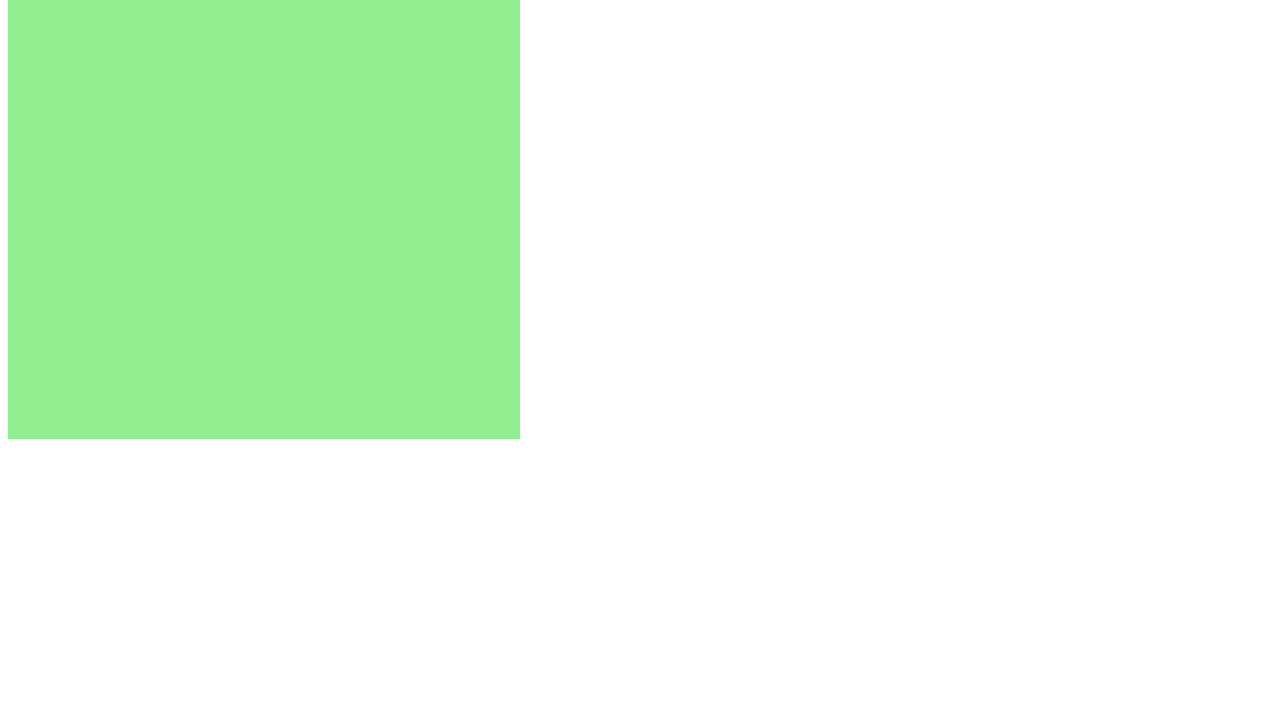
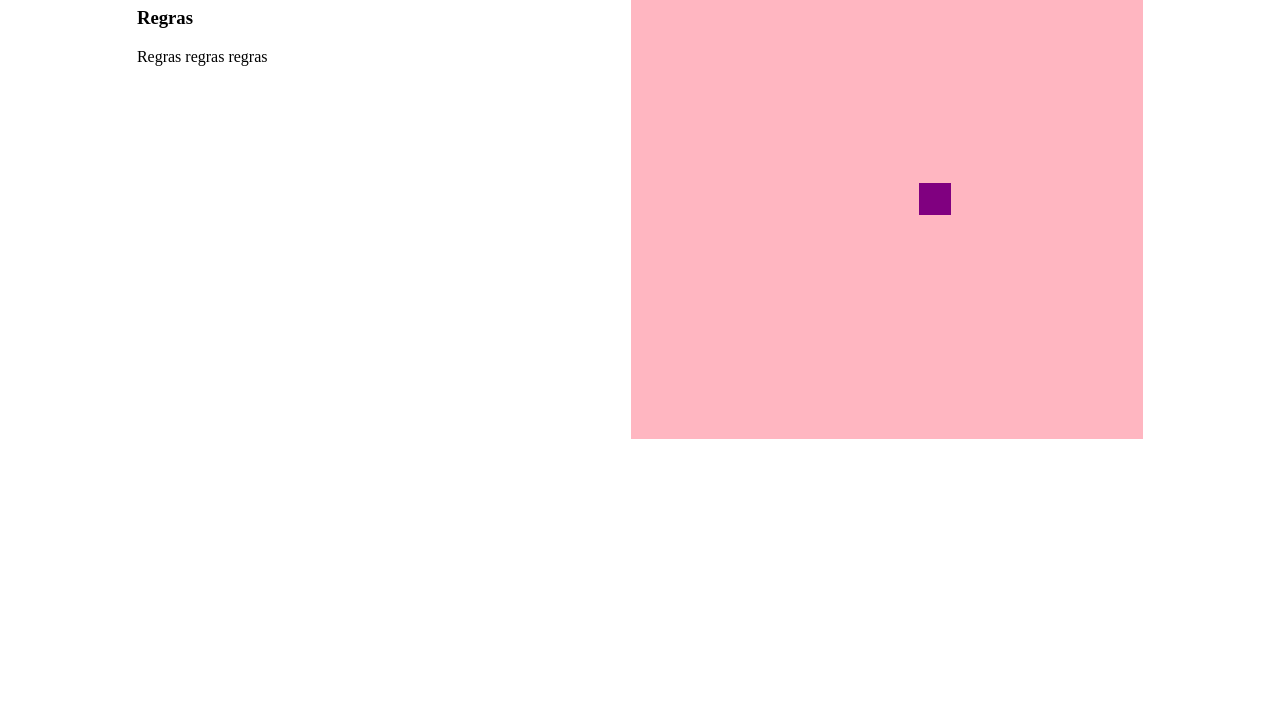
Before and after one commit to paulasilva88/Recriando-o-Jogo-da-Cobrinha-com-JavaScript, a plain HTML site: page index.html in a window 1280 px wide. Shown: the part 81-800 px from the top of the page. Drawn offline with Linux system fonts and the light colour scheme.

Commit message:
Criação de divs para configuração da tela do jogo com nome e regras. Inserção de comentários no arquivo java para botões de direção

```diff
--- a/CSS/style.css
+++ b/CSS/style.css
@@ -0,0 +1,5 @@
+.jogo{
+    display: flex;
+    flex-direction: row;
+    justify-content: space-around;
+}
--- a/JavaScript/script.js
+++ b/JavaScript/script.js
@@ -6,30 +6,41 @@ snake[0] = { /*Criando tamanho da cobrinha */
     x: 8 * box,
     y: 8 * box
 }
-let direction = "left"; /*Dando direção à cobrinha */
+let direction = "right"; /*Dando direção à cobrinha */
 
 function criarFundoDoJogo() { /*Criando background onde o jogo ocorrerá */
-    context.fillStyle = "lightgreen";
+    context.fillStyle = "lightpink";
     context.fillRect(0,0,16 * box, 16 *box )
 }
 
 function criarCobrinha(){
     for ( i=0; i<snake.length; i++){
-        context.fillStyle = "green";
+        context.fillStyle = "purple";
         context.fillRect(snake[i].x, snake[i].y, box, box);
     }
 }
-
+/*Relacionando as teclas de direção do teclado co a direção da cobrinha*/
 document.addEventListener('keydown', update);
 
 function update (event){
     if (event.keyCode == 37 && direction != "right") direction = "left";
+    /*37 botão para esquerda */
     if (event.keyCode == 38 && direction != "down") direction = "up";
+    /*37 botão para esquerda */
     if (event.keyCode == 39 && direction != "left") direction = "right";
+    /*37 botão para esquerda */
     if (event.keyCode == 40 && direction != "up") direction = "down";
+    /*37 botão para esquerda */
 }
 
+/*Função de início do jogo*/
 function iniciarJogo(){
+/*Cria "barreira" que impede que a cobrinha saia da área de jogo*/
+    if (snake[0].x > 15 * box && direction == "right") snake[0].x = 0;
+    if (snake[0].x < 0  && direction == "left") snake[0].x = 16 * box ;
+    if (snake[0].y > 15 * box && direction == "down") snake[0].y = 0;
+    if (snake[0].y < 0 && direction == "up") snake[0].y = 16*box;
+
     criarFundoDoJogo ()
     criarCobrinha()
 
--- a/index.html
+++ b/index.html
@@ -11,6 +11,17 @@
     <title>Jogo da cobrinha</title>
 </head>
 <body>
-    <canvas id="snake" width="512" height="512"></canvas>
+    <div class="jogo">
+        <div class="nome-e-regras">
+            <h1>Jogo da cobrinha</h1>
+            <h3 class="regras">Regras</h3>
+            <p>Regras regras regras</p>
+        </div>
+        <div>
+            <canvas id="snake" width="512" height="512"></canvas>
+        </div>
+    </div>
+
+
 </body>
 </html>
```
